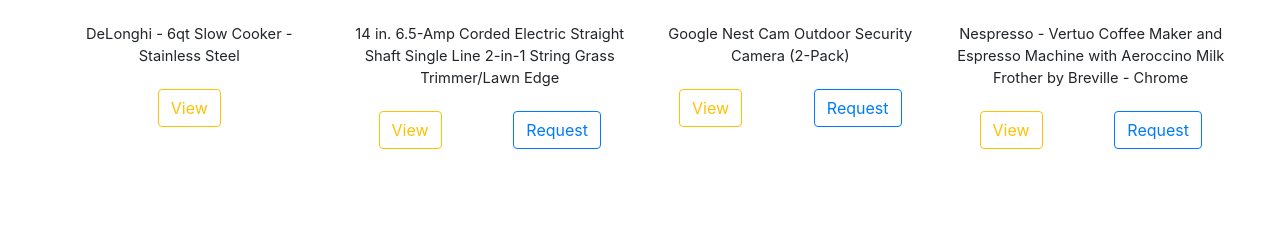
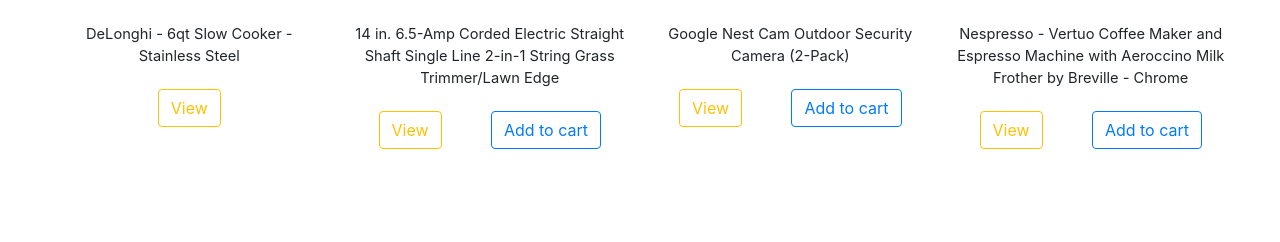
Before and after one commit to gth2103/res, a Flask app: page /home in a window 1280 px wide. Shown: the part 2417-2659 px from the top of the page. Run offline with Flask 2, Linux system fonts and the light colour scheme; some libraries are stand-ins or nearby versions.

Commit message:
added null objects when deleting from items and removing from cart, renamed requests to cart and add to cart, cleaned up  code, made seed.py, run.py app/ and several views.py for routes, andseveral .py modules for separating functions

```diff
--- /dev/null
+++ b/app/buyers.py
@@ -0,0 +1,3 @@
+buyers = []
+
+buyers_index = 0
--- /dev/null
+++ b/app/items.py
@@ -0,0 +1,3 @@
+from  seed import items
+
+items_index  =  0
--- a/app/static/css/style.css
+++ b/app/static/css/style.css
@@ -50,6 +50,6 @@
 	font-size: 24px;
 }
 
-#requests {
+#cart {
     list-style: none;
 }
--- a/app/static/home.js
+++ b/app/static/home.js
@@ -1,6 +1,8 @@
 var getItems = function(){
 
     items.forEach(function(item){
+
+        if(item != null && item.item_id != null){
 
             current_user_items = current_user.items_list
 
@@ -11,35 +13,37 @@
                 if (item.item_id  === current_user_item){
                     is_current_user_item = true;
                 }
+            })
 
-    	})
             var div = ""
+
             if (is_current_user_item){
 
                 div = '<div class="col-3 my-5 text-center"><img class="item-thumbnail mb-4" src="' + item.image + '"><br>' + item.title + '<br><br><button id="' + item.item_id + '" class="view btn btn-outline-warning my-2 my-sm-0 text-center" type="submit">View</button></div>'
             }
             else {
 
-    		div = '<div class="col-3 my-5 text-center"><img class="item-thumbnail mb-4" src="' + item.image + '"><br>' + item.title + '<br><br><button id="' + item.item_id + '" class="view btn btn-outline-warning my-2 my-sm-0 ml-4 float-left" type="submit">View</button><button id="' + item.item_id + '" class="request btn btn-outline-primary my-2 my-sm-0 mr-4 float-right" type="submit">Request</button></div>'
+                div = '<div class="col-3 my-5 text-center"><img class="item-thumbnail mb-4" src="' + item.image + '"><br>' + item.title + '<br><br><button id="' + item.item_id + '" class="view btn btn-outline-warning my-2 my-sm-0 ml-4 float-left" type="submit">View</button><button id="' + item.item_id + '" class="add_to_cart btn btn-outline-primary my-2 my-sm-0 mr-4 float-right" type="submit">Add to cart</button></div>'
             }
             $('#items').append(div)
+        }
     })
-    request()
+    add_to_cart()
     view()
 }
 
-var send_request = function(new_request){
-	var request_to_add = new_request
+var add_item_to_cart = function(new_item){
+	var item_to_add = new_item
     $.ajax({
         type: "POST",
-        url: "send_request",
+        url: "add_to_cart",
         dataType : "json",
         contentType: "application/json; charset=utf-8",
-        data : JSON.stringify(request_to_add),
+        data : JSON.stringify(item_to_add),
         success: function(result){
             console.log(result);
-            var all_requests = result["buyers"]
-            alert("Your request has been sent. Click the 'Your Requests' tab in the menu to view your requests.")
+            var all_items = result["buyers"]
+            alert("Item has been added to cart. Click 'Cart' in the menu to view your items.")
         },
         error: function(request, status, error){
         	alert("Oops! Something went wrong. Please try again.")
@@ -69,19 +73,19 @@
 }
 
 
-var request = function(){
+var add_to_cart = function(){
 
-	$('.request').on('click', function(e){
+	$('.add_to_cart').on('click', function(e){
 
 		e.preventDefault()
 
-		var request_id = $(this).attr("id")
+		var item_id = $(this).attr("id")
 		var user_id
 		var seller = ""
 		var title = ""
 
 		items.forEach(function(item){
-			if(item.item_id == request_id){
+			if(item.item_id == item_id){
 				user_id = item.user_id
 				title = item.title
 			}
@@ -93,9 +97,9 @@
 			}
 		})
 
-        var new_request = jQuery.parseJSON( '{ "request_id": "' + request_id + '", "user_id": "' + user_id + '", "seller": "' + seller + '", "title": "' + title + '" }')
+        var new_item = jQuery.parseJSON( '{ "item_id": "' + item_id + '", "user_id": "' + user_id + '", "seller": "' + seller + '", "title": "' + title + '" }')
 
-		send_request(new_request)
+		add_item_to_cart(new_item)
 	})
 }
 
@@ -113,16 +117,16 @@
 
 }
 
-var requests = function(){
+var cart = function(){
 
-	$('.requests').on('click', function(){
-		window.location = '../requests'
+	$('.cart').on('click', function(){
+		window.location = '../cart'
 	})
 }
 
 $(document).ready(function(){
 
 	getItems();
-	requests()
+	cart()
 
 })
--- a/app/templates/add_item.html
+++ b/app/templates/add_item.html
@@ -31,7 +31,7 @@
             <form id="add_item_form">
                 <div class="form-group">
                     <label for="item-id">Item ID:</label>
-                    <input id="item-id" class="form-control" type="number" placeholder="{{item_index}}" readonly>
+                    <input id="item-id" class="form-control" type="number" placeholder="{{items_index}}" readonly>
                 </div>
                 <div class="form-group">
                     <label for="title">Title:</label>
@@ -80,7 +80,7 @@
         <script type="text/javascript" src="{{ url_for('static', filename = 'add_item.js') }}"></script>
 
         <script type=text/javascript>
-            var item_index = {{item_index|tojson|safe}}
+            var items_index = {{items_index|tojson|safe}}
         </script>
 
 {% endblock %}
--- a/app/templates/home.html
+++ b/app/templates/home.html
@@ -30,8 +30,8 @@
                 <a class="nav-link" href="../update" tabindex="-1" aria-disabled="false">Sell</a>
             </li>
         </ul>
-        <button class="requests btn btn-outline-secondary my-2 my-sm-0 mr-5 py-0" type="submit">
-            Your Requests
+        <button class="cart btn btn-outline-secondary my-2 my-sm-0 mr-5 py-0" type="submit">
+            Cart
         </button>
     <div>
 </nav>
--- /dev/null
+++ b/app/users.py
@@ -0,0 +1,5 @@
+from seed import users
+
+users_index = 0
+
+current_user = users[1]
--- a/app/views.py
+++ b/app/views.py
@@ -1,30 +1,10 @@
 import logging
 from flask import render_template, Response, request, jsonify, redirect, url_for
-from seed import items, users
 from app import app
-
-sellers = []
-
-for user in users:
-	for key, value  in user.items():
-		if key == 'items_list':
-			if value:
-				for key, value in user.items():
-					if key == 'user_id':
-						sellers.append(value)
-
-buyers = []
-
-
-user_index = len(users)
-item_index  = len(items)
-buyers_index  = len(buyers)
-
-current_user = users[1]
-
-for key, value in current_user.items():
-	if key == 'requests':
-		requests = value
+from app.methods import get_index, get_value, set_value, add_to_list, add_data, delete_data
+from app.buyers import buyers, buyers_index
+from app.items import items, items_index
+from app.users import users, users_index, current_user
 
 @app.route('/home', methods=['GET', 'POST'])
 def home():
@@ -35,63 +15,30 @@
 
 @app.route('/add_item', methods=['GET', 'POST'])
 def add_item():
-	global item_index
+	global items_index
 	global current_user
 	global items
 
-	for key, value in current_user.items():
-		if key == 'user_id':
-			user_id = value
+	items_index = get_index(items)
 
 	if request.method == 'POST':
-
-		json_data = request.get_json()
-		item_id = item_index
-		title = json_data["title"]
-		location = json_data["location"]
-		image = json_data["image"]
-		categories = json_data["categories"]
-		details = json_data["details"]
-		price = json_data["price"]
-
-		new_item_entry = {
-		    "user_id": user_id,
-		    "item_id": item_id,
-		    "title": title,
-		    "location": location,
-		    "image": image,
-		    "categories": categories,
-		    "details": details,
-		    "price": price
-		}
-
-		items.append(new_item_entry)
-
-		item_index  = len(items)
-
-		for key, value in current_user.items():
-			if key == 'items_list':
-				value.append(item_id)
-
+		add_data(items_index)
 		return jsonify(items = items)
 	else:
-		return render_template('add_item.html', item_index = item_index)
+		return render_template('add_item.html', items_index = items_index)
 
-@app.route('/send_request', methods=['GET', 'POST'])
-def send_request():
+@app.route('/add_to_cart', methods=['GET', 'POST'])
+def add_to_cart():
 	global buyers
+	global buyers_index
 
 	json_data = request.get_json()
-	item_id = json_data["request_id"]
+	item_id = json_data["item_id"]
 	user_id = json_data["user_id"]
 	seller = json_data["seller"]
 	title = json_data["title"]
 
-	buyer = ""
-
-	for key, value in current_user.items():
-		if(key == 'user'):
-			buyer = value
+	buyer = get_value(current_user, 'user')
 
 	new_buyer_entry = {
 	    "item_id": item_id,
@@ -100,14 +47,9 @@
 	    "title": title,
 	    "buyer": buyer,
 	}
+	add_to_list(buyers, new_buyer_entry, len(buyers))
 
-	buyers.append(new_buyer_entry)
-
-	buyers_index = len(buyers)
-
-	for key, value in current_user.items():
-		if key == 'buyer':
-			value.append(item_id)
+	set_value(current_user, 'buyer', item_id)
 
 	return jsonify(buyers = buyers)
 
@@ -135,72 +77,59 @@
 @app.route('/update_item/<item_id>', methods=['GET', 'POST'])
 def update_item(item_id):
 
-	item_id = int(item_id)
+	item_id = item_id
 
 	current_item = {}
 
 	for item in items:
 		for key, value in item.items():
 			if (key == 'item_id'):
-				if(item_id == value):
+				if(item_id == str(value)):
 					current_item = item
 
-	return render_template('update_item.html', current_item  = current_item)
+	if request.method == 'POST':
+		add_data(item_id)
+
+		return jsonify(items = items)
+	else:
+		return render_template('update_item.html', current_item  = current_item)
 
 @app.route('/update', methods=['GET', 'POST'])
 def update():
 	global items
-	global users
 	global current_user
-
-	item_ids = []
-
-	for key, value in current_user.items():
-		if (key  == 'items_list'):
-			item_ids = value
-
 	return render_template('update.html', current_user = current_user, items = items )
 
-@app.route('/requests', methods=['GET', 'POST'])
-def requests():
+@app.route('/cart', methods=['GET', 'POST'])
+def cart():
 	global current_user
 	global items
 
-	buyer_requests   = []
+	cart_items = get_value(current_user, 'buyer')
 
-	for key, value  in current_user.items():
-		if (key ==  'buyer'):
-			buyer_requests = value
+	return render_template('cart.html', cart_items = cart_items, items = items)
 
-	return render_template('requests.html', buyer_requests = buyer_requests, items = items)
-
-@app.route('/remove_request/<item_id>', methods=['GET', 'POST'])
-def remove_request(item_id):
+@app.route('/remove_from_cart/<item_id>', methods=['GET', 'POST'])
+def remove_from_cart(item_id):
 	global current_user
-
-	item_id = item_id
+	global buyers
 
 	if request.method == 'POST':
 
-		for key, value  in current_user.items():
-			if  (key == 'buyer'):
-				for request_id in value:
-					if (request_id  == item_id):
-						value.remove(item_id)
+		delete_data(current_user, 'buyer', buyers, item_id)
 
-		return redirect(url_for('requests'))
-	return render_template('requests.html')
+		return redirect(url_for('cart'))
+	return render_template('cart.html')
 
 @app.route('/delete/<item_id>', methods=['GET', 'POST'])
 def delete(item_id):
+	global current_user
 	global items
 
-	item_id = int(item_id)
+	print(items[int(item_id)])
 
-	for item in items:
-		for key, value in item.items():
-			if (key == 'item_id'):
-				if (value == item_id):
-					items.remove(item)
+	delete_data(current_user, 'items_list', items, item_id)
+
+	print(items[int(item_id)])
 
 	return redirect(url_for('update'))
```
Also changed, not shown: app/__init__.py (+12 -0 lines), app/methods.py (added, +69 -0 lines), app/sellers.py (added, +14 -0 lines), app/static/cart.js (renamed from app/static/requests.js, +18 -15 lines), app/static/item.js (+14 -14 lines), app/static/update.js (+9 -19 lines), app/static/update_item.js (+5 -3 lines), app/templates/cart.html (renamed from app/templates/requests.html, +4 -4 lines), app/templates/update_item.html (+7 -7 lines). Lines whose indentation alone changed are shown as unchanged.
